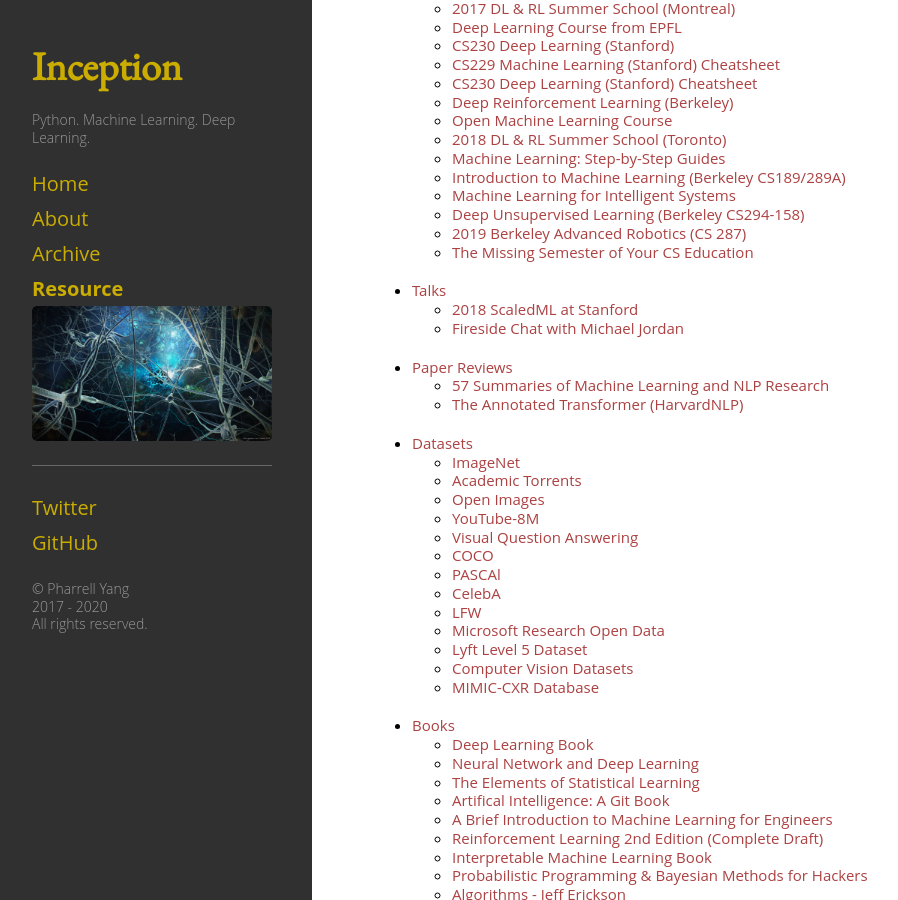
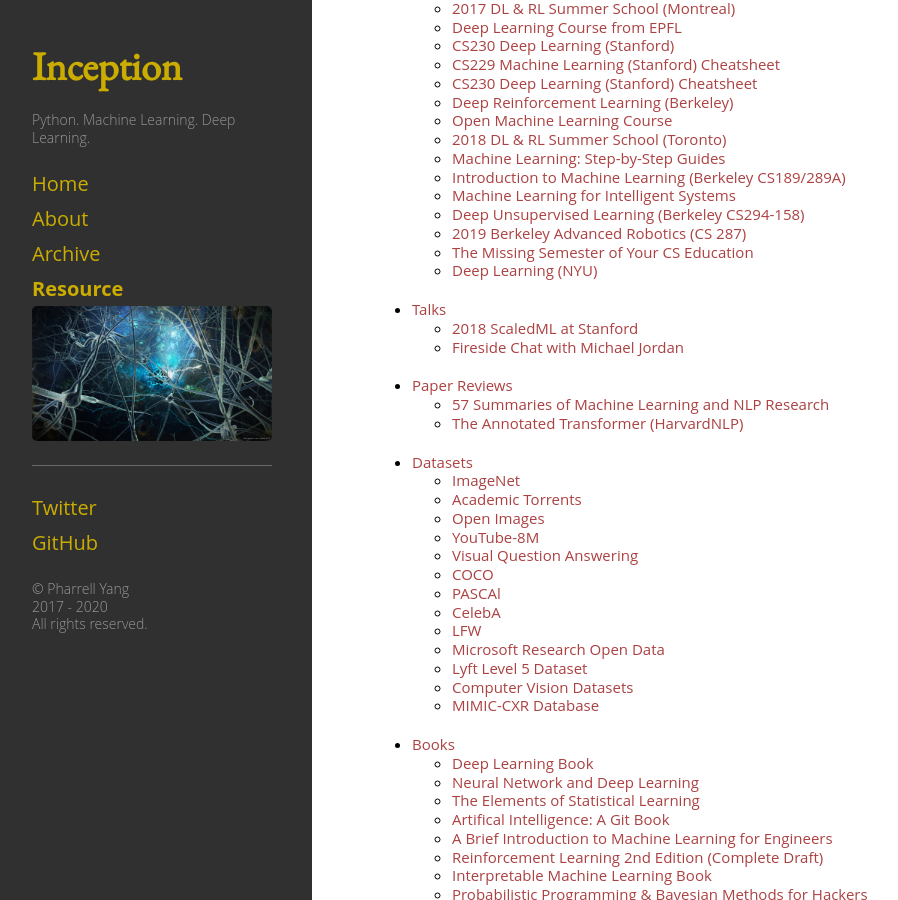
Before and after one commit to pharrellyhy/pharrellyhy.github.io.bakcup, a Jekyll site: the page built from resource.md, in a window 1280 px wide and 900 px high, scrolled down 2879 px. Shown: the whole window, without its empty margins (8-906 px from the left). Built offline with Jekyll 4.4.1, drawn with Linux system fonts in a browser that asks for light colours.

Commit message:
Updates resource

```diff
--- a/_data/nav.yml
+++ b/_data/nav.yml
@@ -462,6 +462,9 @@
     - title: "The Missing Semester of Your CS Education"
       url: "https://missing.csail.mit.edu/"
 
+    - title: "Deep Learning (NYU)"
+      url: "https://atcold.github.io/pytorch-Deep-Learning/"
+
 - title: "Talks"
   sublinks:
     - title: "2018 ScaledML at Stanford"
```
